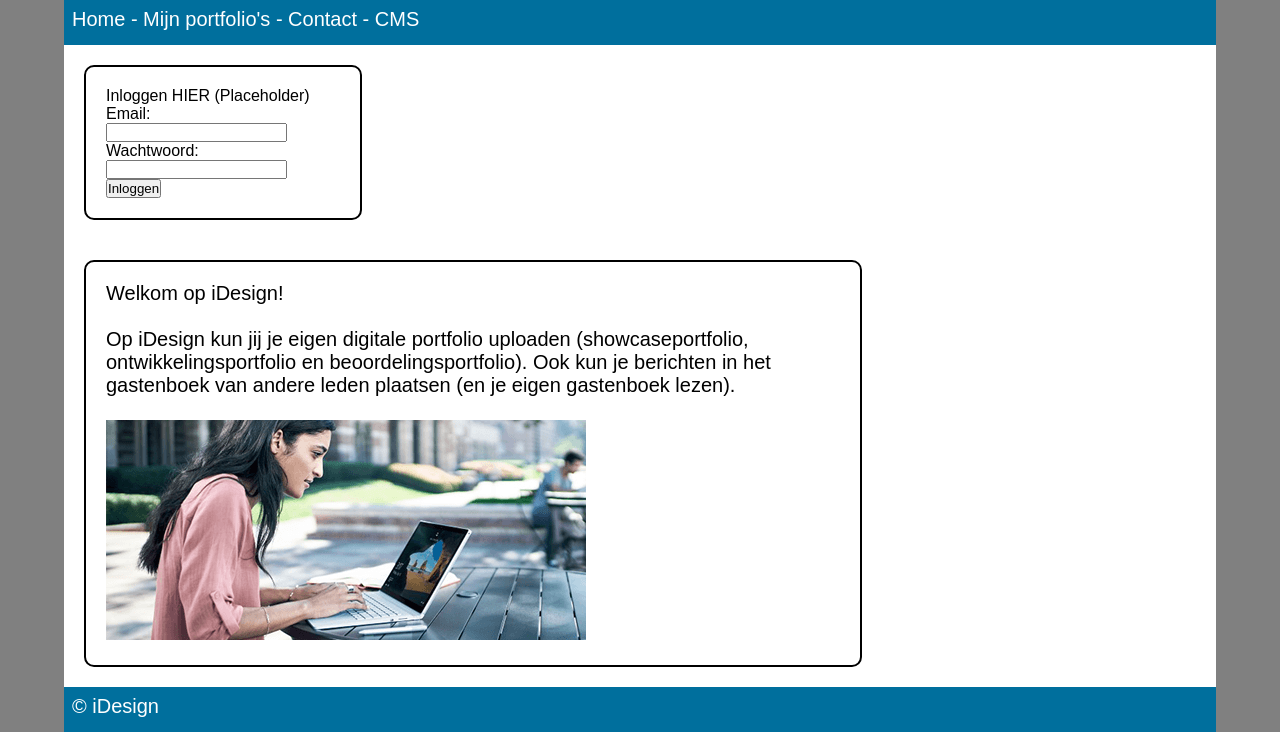
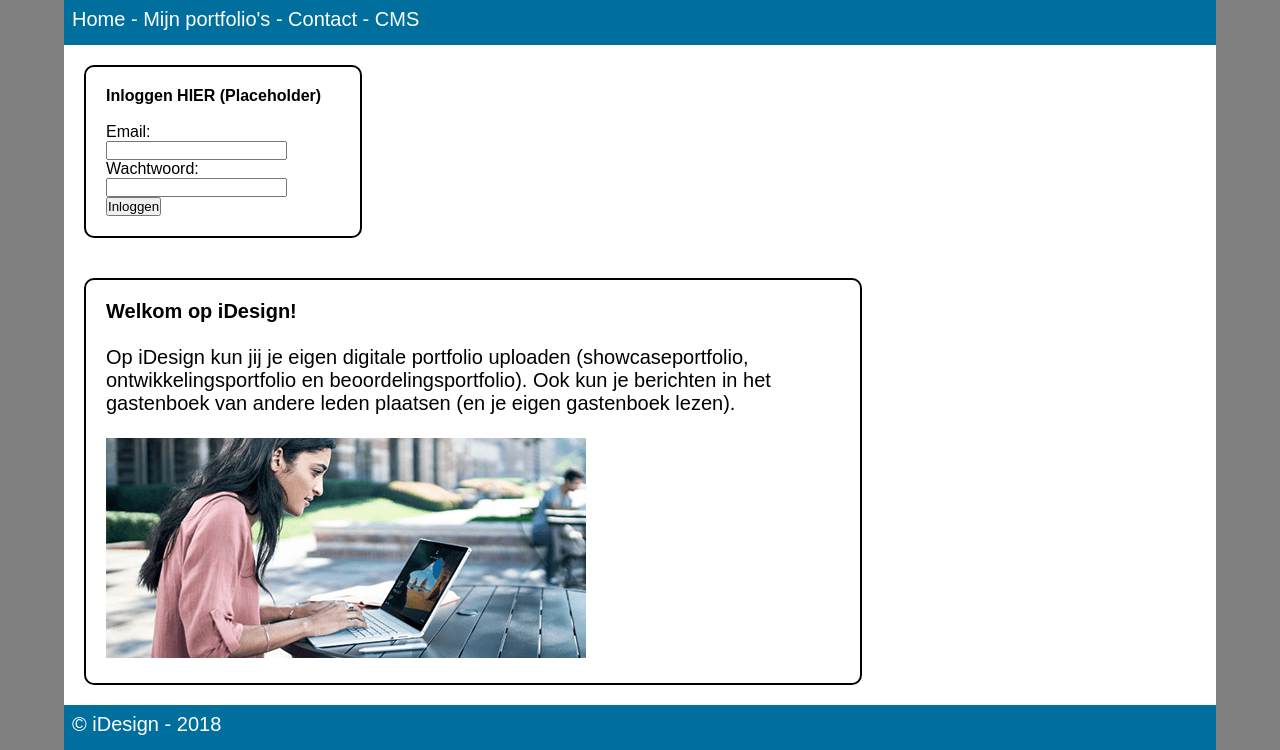
Before and after one commit to stefanschepers/inf1e_pdp_p2, a PHP site: page / in a window 1280 px wide. Shown: the part 100-850 px from the top of the page. Run offline with PHP 8.4, Linux system fonts and the light colour scheme.

Commit message:
Kleine veranderingen in text.

```diff
--- a/index.php
+++ b/index.php
@@ -17,26 +17,26 @@
                 <img src="img/logo.png" alt="iDesign Logo" class="logo">
             </div>
             <div id="menu">
-                <span class="menufooteritems">Home  -  Mijn portfolio's  -  Contact  -  <a href="cms.php">CMS</a></span>
+                <span class="menufooteritems"><a href="index.php">Home</a>  -  Mijn portfolio's  -  Contact  -  <a href="cms.php">CMS</a></span>
             </div>
             <div id="container">
 		<div class="left">
-                    Inloggen HIER (Placeholder)
-                    <p>Email:<br>
+                    <p><b>Inloggen HIER (Placeholder)</b><br></p>
+                    <p><br>Email:<br>
                     <input type="text"><br>
                     Wachtwoord:<br>
                     <input type="text"></p>
                     <button type="button">Inloggen</button>
 		</div>
 		<div class="content">
-                    <p>Welkom op iDesign!<br></p><p><br>Op iDesign kun jij je eigen digitale portfolio uploaden
+                    <p><b>Welkom op iDesign!</b><br></p><p><br>Op iDesign kun jij je eigen digitale portfolio uploaden
                     (showcaseportfolio, ontwikkelingsportfolio en beoordelingsportfolio). Ook kun je berichten
                     in het gastenboek van andere leden plaatsen (en je eigen gastenboek lezen).<br><br></p>
                     <img src="img/homepc.png" alt="Flowers" style="max-width:100%;height:auto;">
                 </div>
             </div>
             <div id="footer">
-                <span class="menufooteritems">&#169; iDesign</span>
+                <span class="menufooteritems">&#169; iDesign - 2018</span>
             </div>
 	</body>
 </html>
```
